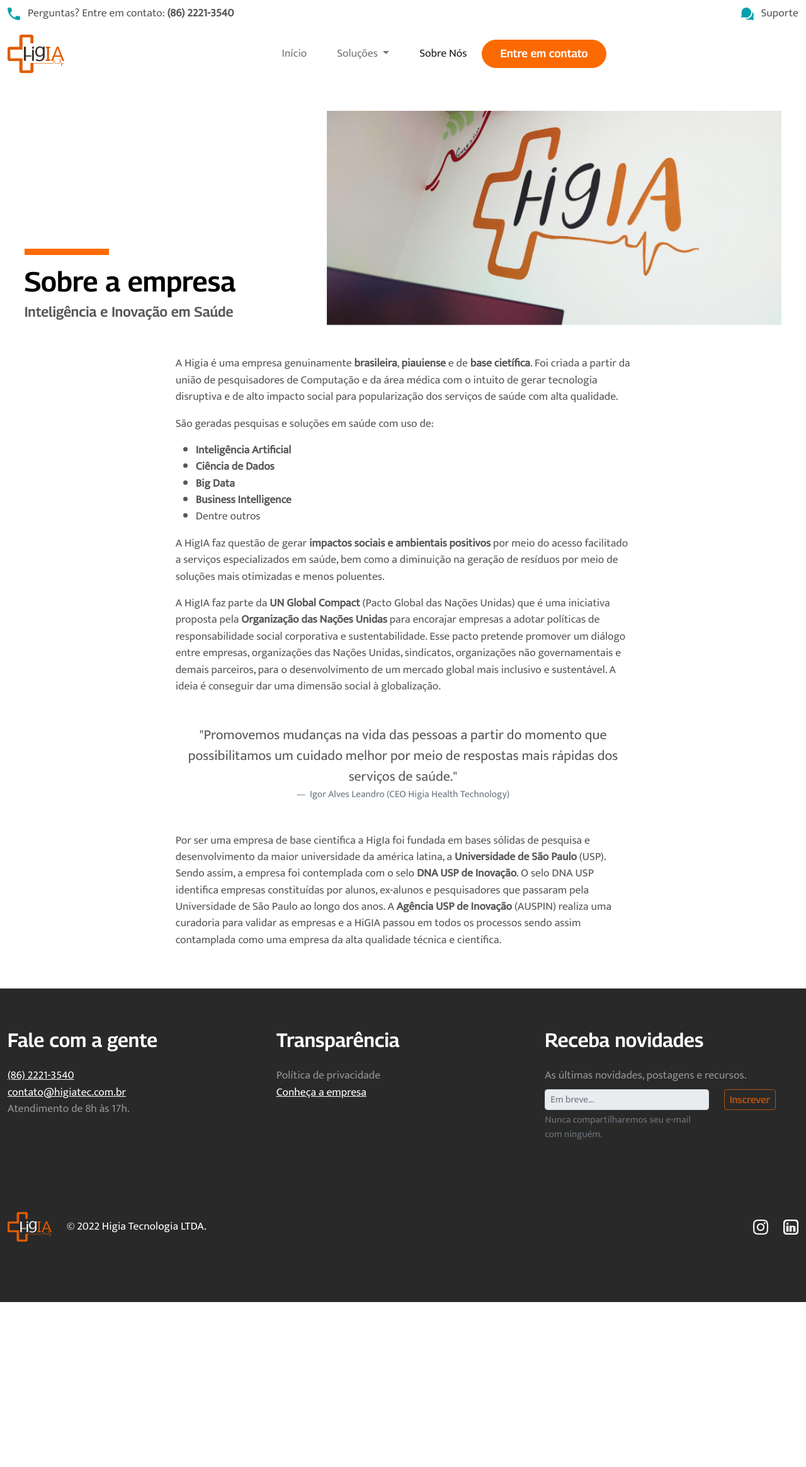
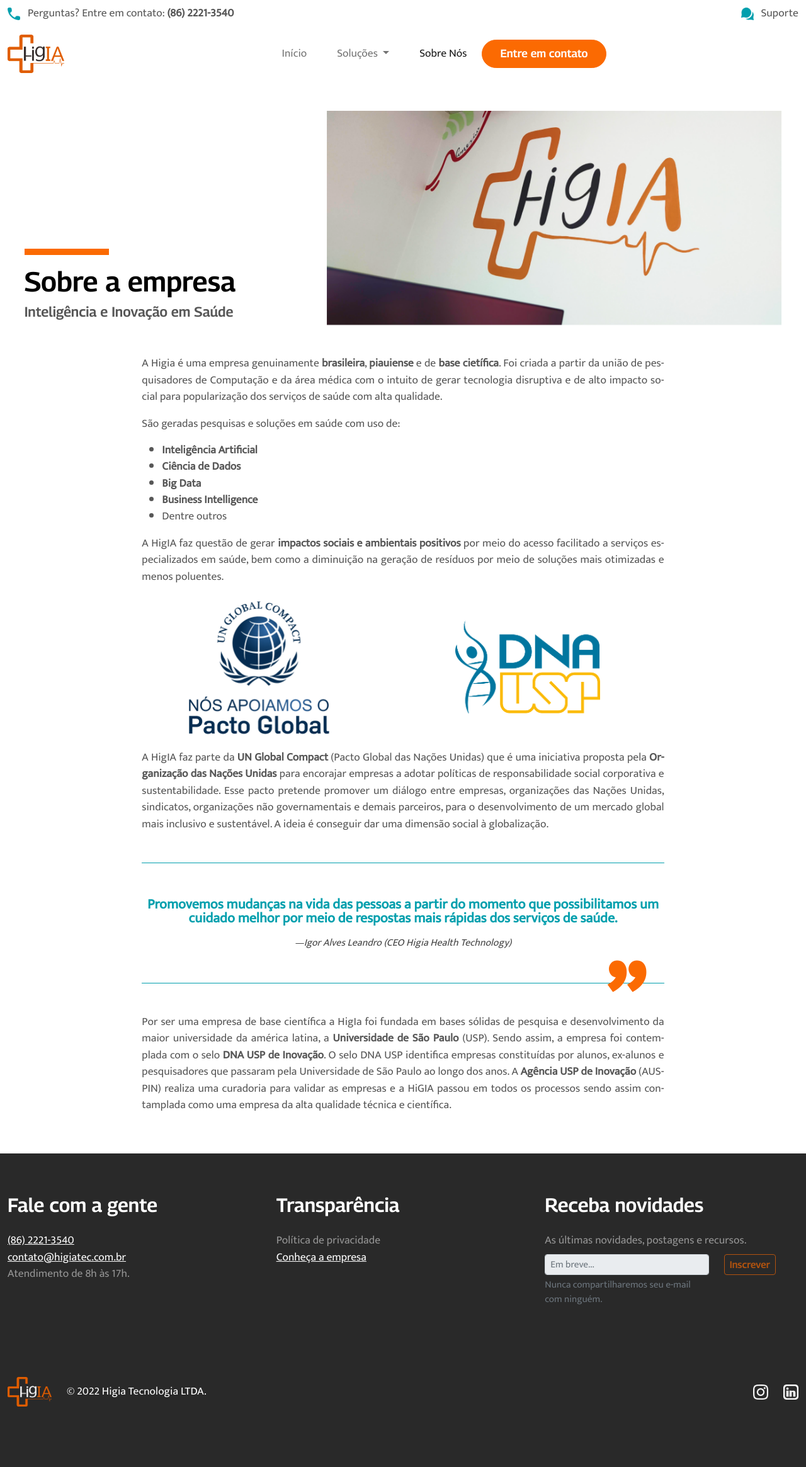
Before and after one commit to dymas/higia_theme, a Jekyll site: the page built from sobre.html, in a window 1280 px wide. Shown: the whole page at 63% size. Built offline with Jekyll 4.4.1, drawn with Linux system fonts in a browser that asks for light colours; before the commit the page ends 2068 px from its top, so only the background shows below that.

Commit message:
Modifcações da página sobre

```diff
--- a/sobre.html
+++ b/sobre.html
@@ -7,7 +7,7 @@
 ---
 
 <div class="row justify-content-center">
-    <div class="col-sm-7">
+    <div class="col-sm-8">
         <p>A Higia é uma empresa genuinamente <strong>brasileira</strong>, <strong>piauiense</strong> e de <strong>base cietífica</strong>. Foi criada a partir da união de pesquisadores de Computação e da área médica com o intuito de gerar tecnologia disruptiva e de alto impacto social para popularização dos serviços de saúde com alta qualidade.</p>
 
         <p>São geradas pesquisas e soluções em saúde com uso de:
@@ -22,13 +22,23 @@
 
         <p>A HigIA faz questão de gerar <strong>impactos sociais e ambientais positivos</strong> por meio do acesso facilitado a serviços especializados em saúde, bem como a diminuição na  geração de resíduos por meio de soluções mais otimizadas e menos poluentes.</p>
 
+        <div class="row justify-content-around align-items-center my-3">
+            <div class="col-sm-4">
+                <img src="{{ '/assets/images/pacto-global.webp' | relative_url }}" alt="Pacto Global das Nações Unidas" title="Pacto Global das Nações Unidas" width="230">
+            </div>
+            <div class="col-sm-4">
+                <img src="{{ '/assets/images/dna-usp.png' | relative_url }}" alt="DNA USP" title="DNA USP" width="230">
+            </div>
+        </div>
+
         <p>A HigIA faz parte da <strong>UN Global Compact</strong> (Pacto Global das Nações Unidas) que é uma iniciativa proposta pela <strong>Organização das Nações Unidas</strong> para encorajar empresas a adotar políticas de responsabilidade social corporativa e sustentabilidade. Esse pacto pretende promover um diálogo entre empresas, organizações das Nações Unidas, sindicatos, organizações não governamentais e demais parceiros, para o desenvolvimento de um mercado global mais inclusivo e sustentável. A ideia é conseguir dar uma dimensão social à globalização.</p>
 
+
         <figure class="text-center my-5">
-            <blockquote class="blockquote">"Promovemos mudanças na vida das pessoas a partir do momento que possibilitamos um cuidado melhor por meio de respostas mais rápidas dos serviços de saúde."</blockquote>
-            <figcaption class="blockquote-footer">
-                Igor Alves Leandro (CEO Higia Health Technology)
-            </figcaption>
+            <blockquote class="blockquote">
+                Promovemos mudanças na vida das pessoas a partir do momento que possibilitamos um cuidado melhor por meio de respostas mais rápidas dos serviços de saúde.
+                <p class="blockquote-att">&mdash;Igor Alves Leandro (CEO Higia Health Technology)</p>
+            </blockquote>
         </figure>
 
         <p>Por ser uma empresa de base científica a HigIa foi fundada em bases sólidas de pesquisa e desenvolvimento da maior universidade da américa latina, a <strong>Universidade de São Paulo</strong> (USP). Sendo assim, a empresa foi contemplada com o selo <strong>DNA USP de Inovação</strong>. O selo DNA USP identifica empresas constituídas por alunos, ex-alunos e pesquisadores que passaram pela Universidade de São Paulo ao longo dos anos. A <strong>Agência USP de Inovação</strong> (AUSPIN) realiza uma curadoria para validar as empresas e a HiGIA passou em todos os processos sendo assim contamplada como uma empresa da alta qualidade técnica e científica.</p>
```
Also changed, not shown: assets/scss/article.scss (+47 -0 lines), assets/css/main.css, assets/images/dna-usp.png (added), assets/images/pacto-global.webp (added), 1 other file.
